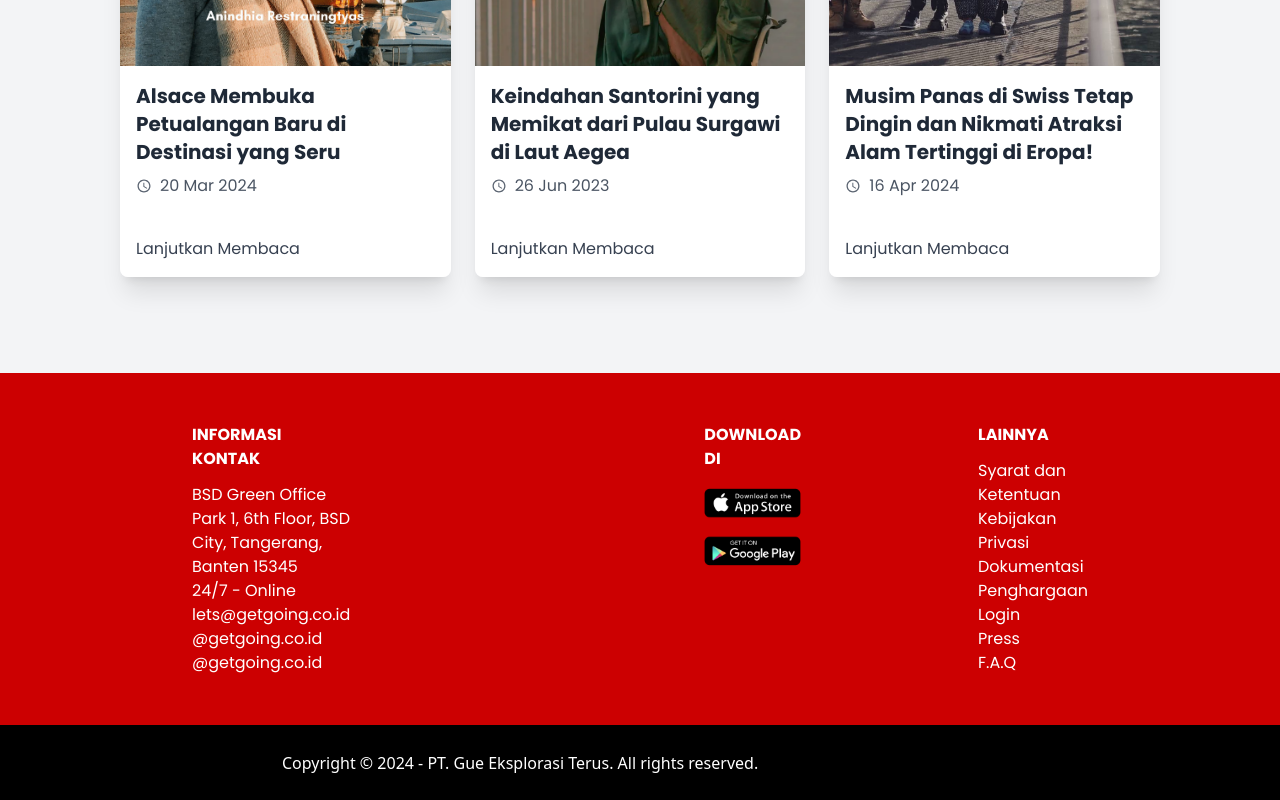
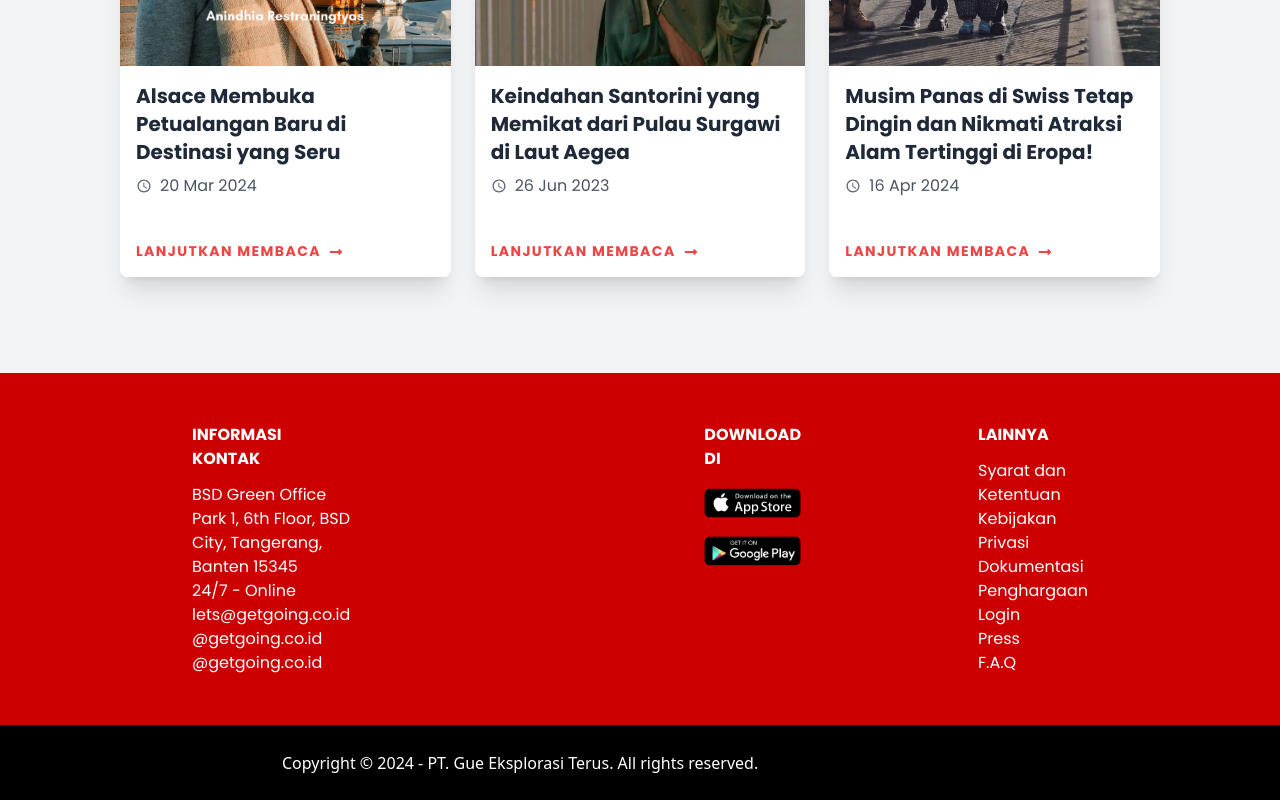
Before and after one commit to Zain031/GetGoing, a React (Vite) app: page / in a window 1280 px wide. Shown: the part 2636-3436 px from the top of the page. Built offline with nearby package versions, Linux system fonts and the light colour scheme.

Commit message:
fix:cardBlog

```diff
--- a/src/components/Blog.jsx/Blog.jsx
+++ b/src/components/Blog.jsx/Blog.jsx
@@ -90,7 +90,7 @@ export default function Blog() {
                     {cards.map((card) => (
                         <div
                             key={card.id}
-                            className="rounded-lg shadow-xl overflow-hidden flex flex-col h-[633px] transition-transform duration-300 hover:-translate-y-2"
+                            className="rounded-lg shadow-xl overflow-hidden flex flex-col h-[633px] transition-transform duration-300 hover:-translate-y-2 pb-6"
                         >
                             <div className="sm:h-56 bg-blue-400 relative md:h-2/3 h-2/3">
                                 <div className="absolute inset-0 flex items-center justify-center text-white ">
@@ -113,7 +113,6 @@ export default function Blog() {
                                     </p>
                                 </div>
                                 <p className="text-sm font-bold tracking-widest text-red-500 text-left w-full  flex gap-2">
-
                                     LANJUTKAN MEMBACA{" "}
                                     <FaLongArrowAltRight className="mt-1" />
                                 </p>
--- a/src/components/Blog.jsx/Blog_2.jsx
+++ b/src/components/Blog.jsx/Blog_2.jsx
@@ -1,5 +1,6 @@
 import React, { useState, useEffect } from "react";
 import { IoMdTime } from "react-icons/io";
+import { FaLongArrowAltRight } from "react-icons/fa";
 
 export default function Blog_2() {
     const [cards, setCards] = useState([]);
@@ -89,9 +90,10 @@ export default function Blog_2() {
                                     {card.date}
                                 </p>
                             </div>
-                            <p className="text-gray-700 mt-auto">
-                                Lanjutkan Membaca
-                            </p>
+                            <p className="text-sm font-bold tracking-widest text-red-500 text-left w-full  flex gap-2">
+                                    LANJUTKAN MEMBACA{" "}
+                                    <FaLongArrowAltRight className="mt-1" />
+                                </p>
                         </div>
                     </div>
                 ))}
--- a/src/components/ServiceKami/FormKonsultasi.jsx
+++ b/src/components/ServiceKami/FormKonsultasi.jsx
@@ -124,7 +124,7 @@ const FormKonsultasi = () => {
                                         }
                                         className="block px-4 py-2 text-left hover:bg-gray-100"
                                     >
-                                        <p className="font-bold text-base">
+                                        <p className="font-bold text-base ">
                                             {service.title}
                                         </p>
                                         <p className="text-sm text-gray-600">
```
